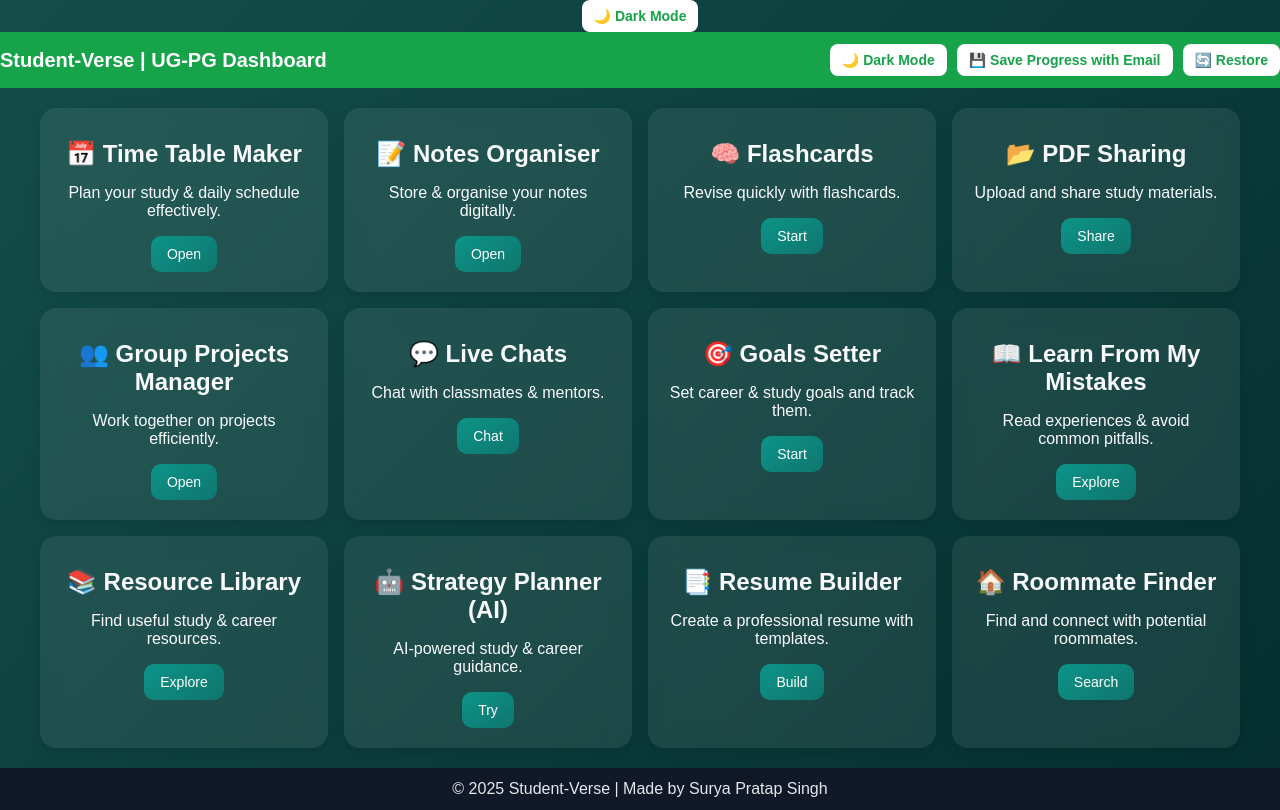
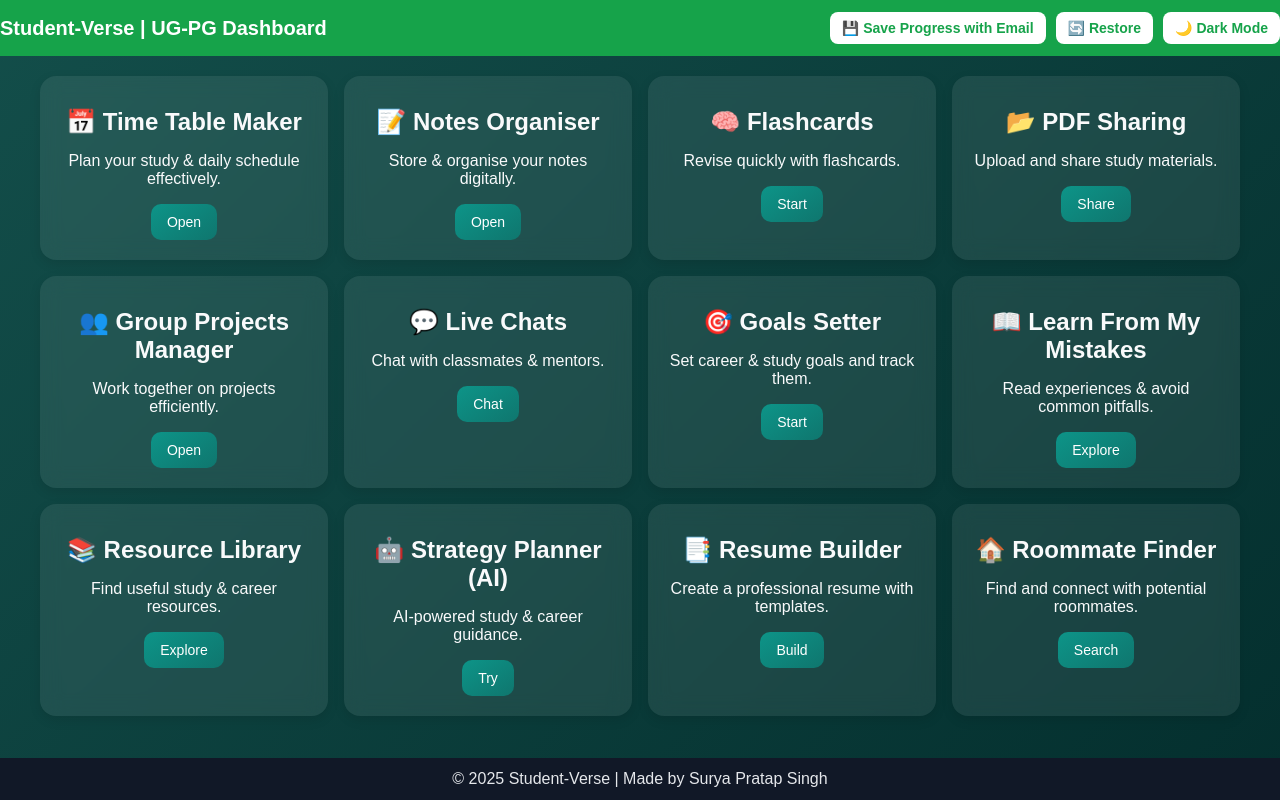
Before and after one commit to Aurian25/Student-verse, a plain HTML site: page ugpg.html in a window 1280 px wide. Drawn offline with Linux system fonts and the light colour scheme.

Commit message:
Update ugpg.html

```diff
--- a/ugpg.html
+++ b/ugpg.html
@@ -118,15 +118,15 @@
   </style>
 </head>
 <body>
-  <button class="theme-toggle" onclick="toggleTheme()">🌙 Dark Mode</button>
+
 
   <header>
   <div class="header-content">
     <span>Student-Verse | UG-PG Dashboard</span>
     <div class="header-buttons">
-      <button class="theme-toggle" onclick="toggleTheme()">🌙 Dark Mode</button>
       <button class="btn-action" onclick="saveProgress()">💾 Save Progress with Email</button>
       <button class="btn-action" onclick="restoreProgress()">🔄 Restore</button>
+      <button class="theme-toggle" onclick="toggleTheme()">🌙 Dark Mode</button>
     </div>
   </div>
 </header>
```
